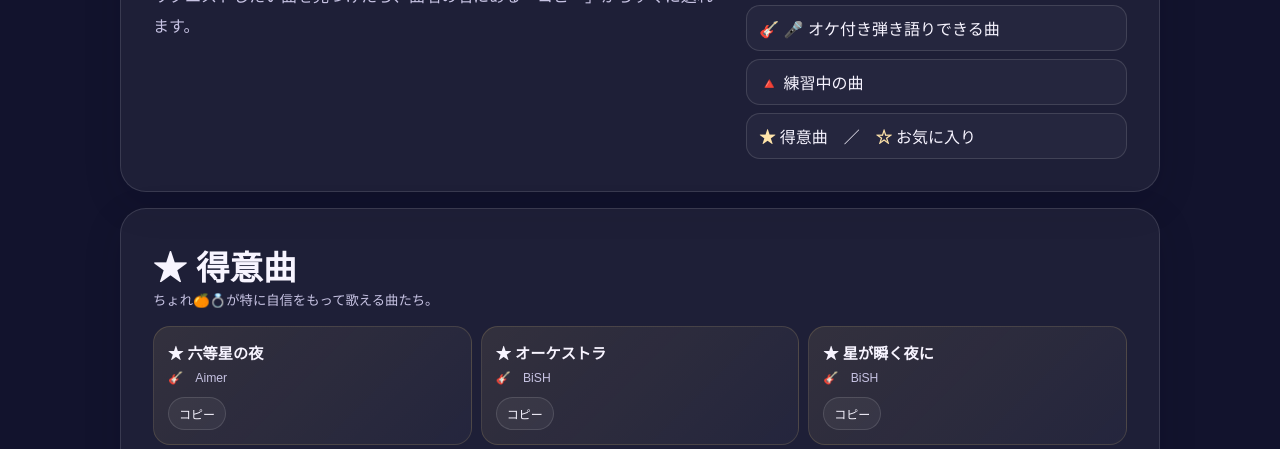
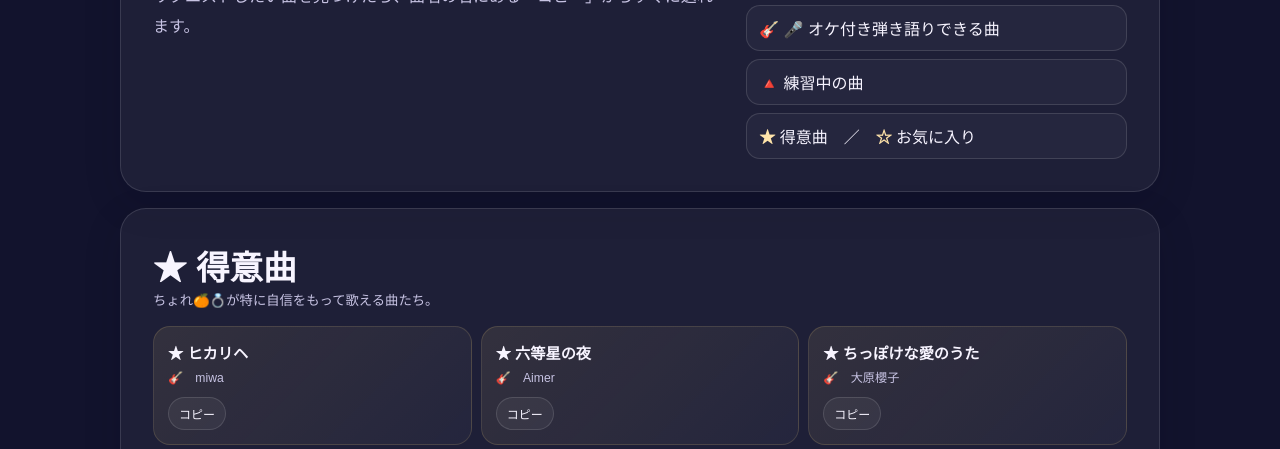
Before and after one commit to chore-37/chore-home, a plain HTML site: page index.html in a window 1280 px wide. Shown: the part 503-952 px from the top of the page. Drawn offline with Linux system fonts and the light colour scheme; a web font is replaced by a local one.

Commit message:
読み順を設定できるように修正

```diff
--- a/index.html
+++ b/index.html
@@ -20,7 +20,7 @@
   </main>
   <script src="song-data.js?v=20261121b"></script>
   <script>
-    let genre='すべて',initial='すべて';const $=s=>document.querySelector(s);const collator=new Intl.Collator('ja',{sensitivity:'base',numeric:true});const icon=s=>`${s.practice?'🔺 ':''}${s.type==='guitar'?'🎸':s.type==='backing'?'🎸 🎤':'🎙'}`;const hira=s=>(s||'').toLowerCase().replace(/[ァ-ヶ]/g,c=>String.fromCharCode(c.charCodeAt(0)-0x60));const reading=(s,key)=>s[`${key}Reading`]||s[key]||'';const norm=s=>hira(s).replace(/[\s　]/g,'');
+    let genre='すべて',initial='すべて';const $=s=>document.querySelector(s);const collator=new Intl.Collator('ja',{sensitivity:'base',numeric:true});const icon=s=>`${s.practice?'🔺 ':''}${s.type==='guitar'?'🎸':s.type==='backing'?'🎸 🎤':'🎙'}`;const hira=s=>(s||'').toLowerCase().replace(/[ァ-ヶ]/g,c=>String.fromCharCode(c.charCodeAt(0)-0x60));const reading=(s,key)=>s[`${key}Reading`]||(key==='artist'&&artistReadings?.[s.artist])||s[key]||'';const norm=s=>hira(s).replace(/[\s　]/g,'');
     function groupFor(value){const c=norm(value)[0]||'';if(/[a-z0-9]/.test(c))return'A-Z';const groups={あ:'あいうえお',か:'かきくけこがぎぐげご',さ:'さしすせそざじずぜぞ',た:'たちつてとだぢづでど',な:'なにぬねの',は:'はひふへほばびぶべぼぱぴぷぺぽ',ま:'まみむめも',や:'やゆよ',ら:'らりるれろ',わ:'わをん'};return Object.entries(groups).find(([,v])=>v.includes(c))?.[0]||'その他'}
     const marks=s=>`${s.special?'<span class="mark special">★ 得意曲</span>':''}${s.favorite?'<span class="mark favorite">☆ お気に入り</span>':''}`;const matchesInitial=s=>initial==='すべて'||[reading(s,'artist'),reading(s,'title')].some(v=>groupFor(v)===initial);
     function list(){const q=norm($('#q').value.trim()),prop=$('#sort').value;return songs.filter(s=>(genre==='すべて'||s.genre===genre)&&matchesInitial(s)&&(!q||[s.title,s.artist,reading(s,'title'),reading(s,'artist')].some(v=>norm(v).includes(q)))).sort((a,b)=>collator.compare(reading(a,prop),reading(b,prop)))}
--- a/song-data.js
+++ b/song-data.js
@@ -6,8 +6,59 @@
 
   漢字・英字を正確な五十音順／頭文字検索にしたい時は、
   artistReading と titleReading に、ひらがなで読みを追加できます。
+  アーティスト名は下の artistReadings にまとめて読みを登録してもOK。
   例： { title: '新しい曲', titleReading: 'あたらしいきょく', artist: 'アーティスト名', artistReading: 'あーてぃすとめい', genre: 'J-POP', type: 'guitar', practice: false, special: false, favorite: false },
 */
+const artistReadings = {
+  'Aimer': 'えめ',
+  'Ado': 'あど',
+  'aiko': 'あいこ',
+  'AKB48': 'えーけーびーふぉーてぃーえいと',
+  'backnumber': 'ばっくなんばー',
+  'BiSH': 'びっしゅ',
+  'CHEMISTRY': 'けみすとりー',
+  'DECO*27': 'でこにーな',
+  'DISH//': 'でぃっしゅ',
+  'GReeeeN': 'ぐりーん',
+  'HY': 'えいちわい',
+  'JUJU': 'じゅじゅ',
+  'LiSA': 'りさ',
+  'Mrs.GREEEN APPLE': 'みせすすぐりーんあっぷる',
+  'ONEOKROCK': 'わんおくろっく',
+  'RADWIMPS': 'らっどうぃんぷす',
+  'ReoNa': 'れおな',
+  'Superfly': 'すーぱーふらい',
+  'Uru': 'うる',
+  'Vaundy': 'ばうんでぃ',
+  'YOASOBI': 'よあそび',
+  'YUI': 'ゆい',
+  '相川七瀬': 'あいかわななせ',
+  '阿部真央': 'あべまお',
+  '絢香': 'あやか',
+  '宇多田ヒカル': 'うただひかる',
+  '奥華子': 'おくはなこ',
+  '大塚愛': 'おおつかあい',
+  '大原櫻子': 'おおはらさくらこ',
+  '川崎鷹也': 'かわさきたかや',
+  '倉木麻衣': 'くらきまい',
+  '桑田佳祐': 'くわたけいすけ',
+  '小柳ゆき': 'こやなぎゆき',
+  '斉藤和義': 'さいとうかずよし',
+  '椎名林檎': 'しいなりんご',
+  '手嶌葵': 'てしまあおい',
+  '中島美嘉': 'なかしまみか',
+  '中島みゆき': 'なかじまみゆき',
+  '西野カナ': 'にしのかな',
+  '花澤香菜': 'はなざわかな',
+  '浜崎あゆみ': 'はまさきあゆみ',
+  '福原みほ': 'ふくはらみほ',
+  '松たか子': 'まつたかこ',
+  '松田聖子': 'まつだせいこ',
+  '米津玄師': 'よねづけんし',
+  '優里': 'ゆうり',
+  '藍井エイル': 'あおいえいる',
+  '緑黄色社会': 'りょくおうしょくしゃかい'
+};
 const songs = [
   {
     "title": "夢見る少女じゃいられない",
```
